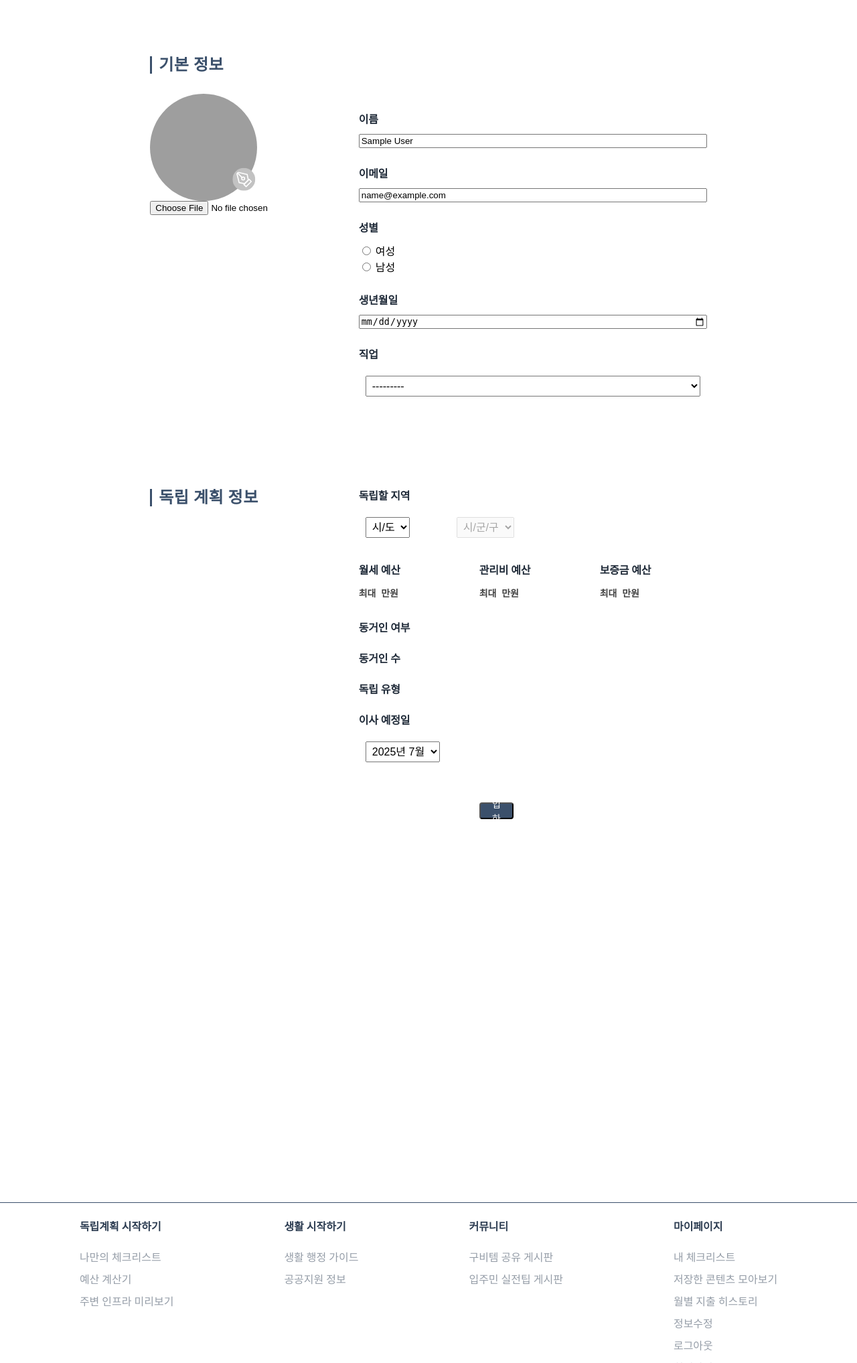
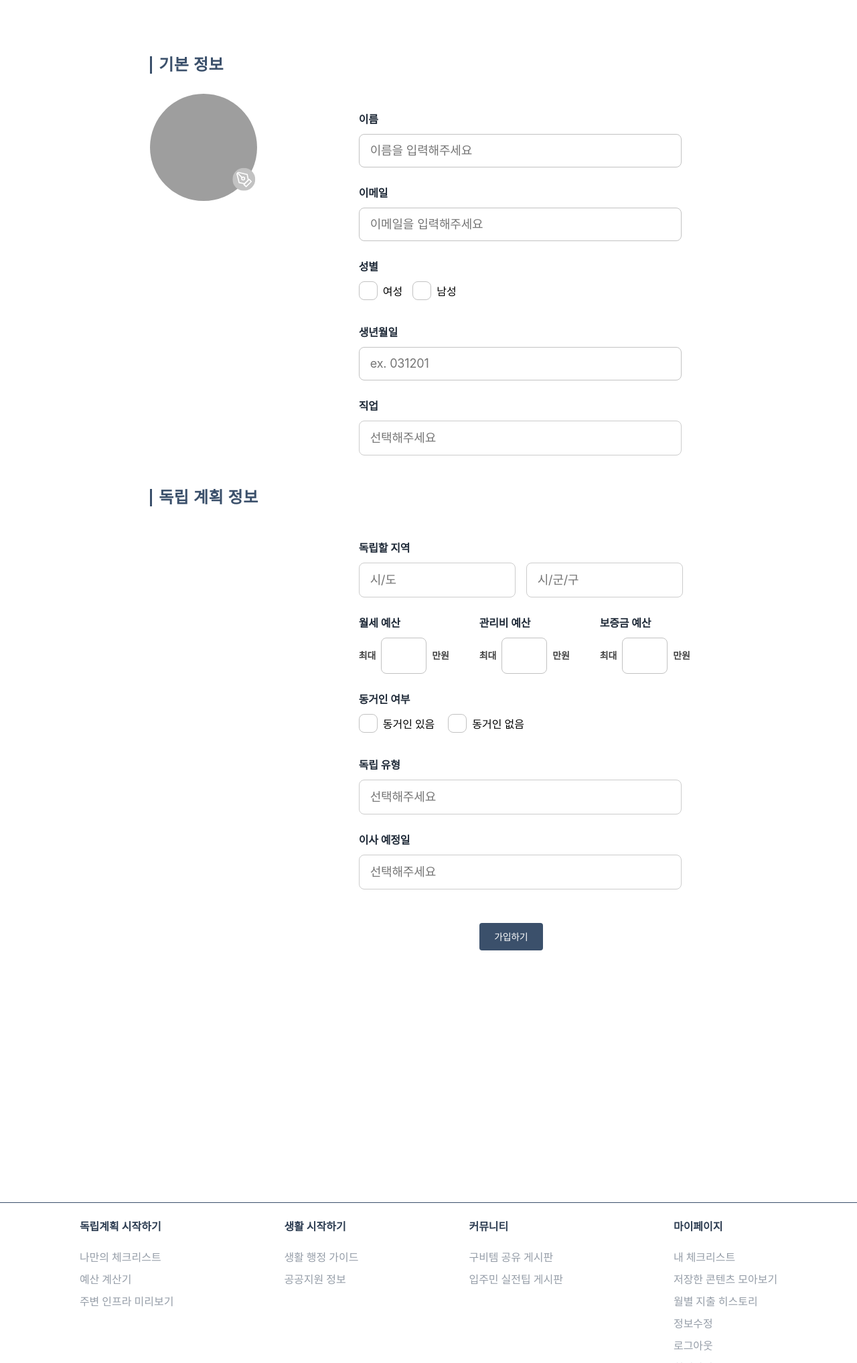
Before and after one commit to 2025-HERETHON/2025-herethon-10, a Django app: page /user/signup/ in a window 1280 px wide. Shown: the part 269-2304 px from the top of the page at 67% size. Run offline with Django 5.2, Linux system fonts and the light colour scheme; the visitor is signed in with stand-in values (Sample User, id 1); grey boxes are pictures that could not be loaded.

Commit message:
Feat : 다시 복귀

```diff
--- a/user/templates/signup copy.html
+++ b/user/templates/signup copy.html
@@ -1,4 +1,6 @@
 {% extends 'base.html' %}
+
+{% load static %}
 
 {% block title %}회원가입{% endblock %}
 
--- a/user/templates/signup.html
+++ b/user/templates/signup.html
@@ -16,33 +16,14 @@
     </div>
 </div>
 
-{% if user_form.errors %}
-  <div style="color: red;">
-    <strong>기본 정보 오류:</strong>
-    {{ user_form.errors }}
-  </div>
-{% endif %}
-{% if plan_form.errors %}
-  <div style="color: red;">
-    <strong>독립 계획 정보 오류:</strong>
-    {{ plan_form.errors }}
-  </div>
-{% endif %}
-
-<form method="post" enctype="multipart/form-data">
-  {% csrf_token %}
 <div id="container">
     <div id="box1">
         <div id="box3"><div class="divider2"></div><div class="basetext">기본 정보</div></div>
 
         <div id="profile">
-        {% if user_form.profile_image.value %}
-          <img src="{{ user_form.profile_image.value.url }}" width="160px" alt="프로필 이미지">
-        {% else %}
-          <img src="{% static 'img/yerin.svg' %}" width="160px" alt="기본 프로필 이미지">
-        {% endif %}
+            <img src="{% static 'img/yerin.svg' %}" width="160px" alt="프로필 이미지">
             <img src="{% static 'img/pen.svg' %}" id="pen" width="28px" alt="수정 버튼">
-        {{ user_form.profile_image }}
+            <input type="file" id="uploadInput" accept="image/*" style="display:none;">
         </div>
 
         <div id="box4"><div class="divider2"></div><div class="basetext">독립 계획 정보</div></div>
@@ -50,33 +31,56 @@
 
     <div id="box2">
         <div class="textbox">이름</div>
-      {{ user_form.name }}
+        <input type="text" id="input1" placeholder="이름을 입력해주세요">
 
         <div class="textbox">이메일</div>
-      {{ user_form.email }}
+        <input type="text" id="input2" placeholder="이메일을 입력해주세요">
 
         <div class="textbox">성별</div>
         <div id="gender">
-        {{ user_form.gender }}
+            <label class="gender-label">
+                <input type="radio" value="female" class="gender-check">
+                <span class="custom-box"></span>
+                여성
+            </label>
+            <label class="gender-label">
+                <input type="radio" value="male" class="gender-check">
+                <span class="custom-box"></span>
+                남성
+            </label>
         </div>
 
         <div class="textbox">생년월일</div>
-      {{ user_form.birth_date }}
+        <input type="text" id="input3" placeholder="ex. 031201">
 
         <div class="textbox">직업</div>
-      {{ user_form.job }}
+        <div class="custom-dropdown">
+            <div class="selected">선택해주세요</div>
+            <ul class="options">
+                <li data-value="대학생">대학생</li>
+                <li data-value="직장인">직장인</li>
+                <li data-value="기타">기타</li>
+            </ul>
+            <input type="hidden" id="mySelect">
+        </div>
 
         <div id="box5">
             <div class="textbox">독립할 지역</div>
             <div id="box6">
-          <select id="id_sido">
+                <div class="custom-dropdown2" id="sidoDropdown">
+                    <div class="selected2">시/도</div>
+                    <ul class="options2"></ul>
+                </div>
+                <div class="custom-dropdown2" id="sigunguDropdown">
+                    <div class="selected2">시/군/구</div>
+                    <ul class="options2"></ul>
+                </div>
+                <select id="sido" style="display: none;">
                     <option value="">시/도</option>
                 </select>
-          <select id="id_sigungu" disabled>
+                <select id="sigungu" disabled style="display: none;">
                     <option value="">시/군/구</option>
                 </select>
-          {{ plan_form.area_si }}
-          {{ plan_form.area_sgg }}
             </div>
 
             <div class="budget-section">
@@ -84,7 +88,8 @@
                     <div class="textbox">월세 예산</div>
                     <div class="input-row">
                         <span class="prefix">최대</span>
-              {{ plan_form.monthly_budget }}<span class="unit">만원</span>
+                        <input type="text" id="monthlyRent" />
+                        <span class="unit">만원</span>
                     </div>
                 </div>
 
@@ -92,7 +97,8 @@
                     <div class="textbox">관리비 예산</div>
                     <div class="input-row">
                         <span class="prefix">최대</span>
-              {{ plan_form.maintenance_budget }}<span class="unit">만원</span>
+                        <input type="text" id="maintenanceCost" />
+                        <span class="unit">만원</span>
                     </div>
                 </div>
 
@@ -100,82 +106,62 @@
                     <div class="textbox">보증금 예산</div>
                     <div class="input-row">
                         <span class="prefix">최대</span>
-              {{ plan_form.deposit_budget }}<span class="unit">만원</span>
+                        <input type="text" id="deposit"/>
+                        <span class="unit">만원</span>
                     </div>
                 </div>
             </div>
 
             <div class="textbox">동거인 여부</div>
-        {{ plan_form.roommate }}
+            <div id="box7">
+                <div id="with">
+                    <label class="with-label">
+                        <input type="radio" value="yes" class="with-check">
+                        <span class="custom-box"></span>
+                        동거인 있음
+                    </label>
+                    <label class="with-label">
+                        <input type="radio" value="no" class="with-check">
+                        <span class="custom-box"></span>
+                        동거인 없음
+                    </label>
+                </div>
+            </div>
 
+            <div id="roommateCountWrapper" style="display:none">
                 <div class="textbox">동거인 수</div>
-        {{ plan_form.roommate_count }}
+                <input type="text" id="input4" placeholder="n명" />
+            </div>
 
             <div class="textbox">독립 유형</div>
-        {{ plan_form.housing_type }}
+            <div class="custom-dropdown">
+                <div class="selected">선택해주세요</div>
+                <ul class="options">
+                    <li data-value="원룸">원룸</li>
+                    <li data-value="기숙사">기숙사</li>
+                    <li data-value="쉐어하우스">쉐어하우스</li>
+                    <li data-value="미정">아직 정하지 못했어요</li>
+                </ul>
+                <input type="hidden" id="roomSelect">
+            </div>
 
             <div class="textbox">이사 예정일</div>
-        {{ plan_form.move_date }}
+            <div class="custom-dropdown">
+                <div class="selected">선택해주세요</div>
+                <ul class="options">
+                    <li data-value="7월">2025년 7월</li>
+                    <li data-value="8월">2025년 8월</li>
+                    <li data-value="9월">2025년 9월</li>
+                </ul>
+                <input type="hidden" id="monthSelect">
+            </div>
         </div>
 
-      <button id="done" type="submit">가입하기</button>
+        <div id="done">가입하기</div>
     </div>
 </div>
-</form>
 {% endblock %}
 
 {% block script %}
 <script src="{% static 'js/signup.js' %}"></script>
-<script>
-document.addEventListener('DOMContentLoaded', () => {
-  const sidoSelect = document.getElementById('id_sido');
-  const sigunguSelect = document.getElementById('id_sigungu');
-  const hiddenSi = document.getElementById('{{ plan_form.area_si.id_for_label }}');
-  const hiddenSgg = document.getElementById('{{ plan_form.area_sgg.id_for_label }}');
-
-  fetch("{% url 'user:get_sido' %}")
-    .then(res => res.json())
-    .then(data => {
-      if (data.result) {
-        data.result.forEach(item => {
-          const option = document.createElement('option');
-          option.value = item.addr_name;
-          option.dataset.code = item.cd;
-          option.textContent = item.addr_name;
-          sidoSelect.appendChild(option);
-        });
-      }
-    });
-
-  sidoSelect.addEventListener('change', () => {
-    const sidoCode = sidoSelect.selectedOptions[0].dataset.code;
-    const sidoName = sidoSelect.value;
-    hiddenSi.value = sidoName;
-
-    sigunguSelect.innerHTML = '';
-    sigunguSelect.disabled = true;
-
-    if (!sidoCode) return;
-
-    fetch(`{% url 'user:get_sigungu' %}?sido_code=${sidoCode}`)
-      .then(res => res.json())
-      .then(data => {
-        if (data.result) {
-          sigunguSelect.disabled = false;
-          data.result.forEach(item => {
-            const option = document.createElement('option');
-            option.value = item.addr_name;
-            option.dataset.code = item.cd;
-            option.textContent = item.addr_name;
-            sigunguSelect.appendChild(option);
-          });
-        }
-      });
-  });
-
-  sigunguSelect.addEventListener('change', () => {
-    hiddenSgg.value = sigunguSelect.value;
-  });
-});
-</script>
 {% endblock %}
```
Lines whose indentation alone changed are shown as unchanged.
